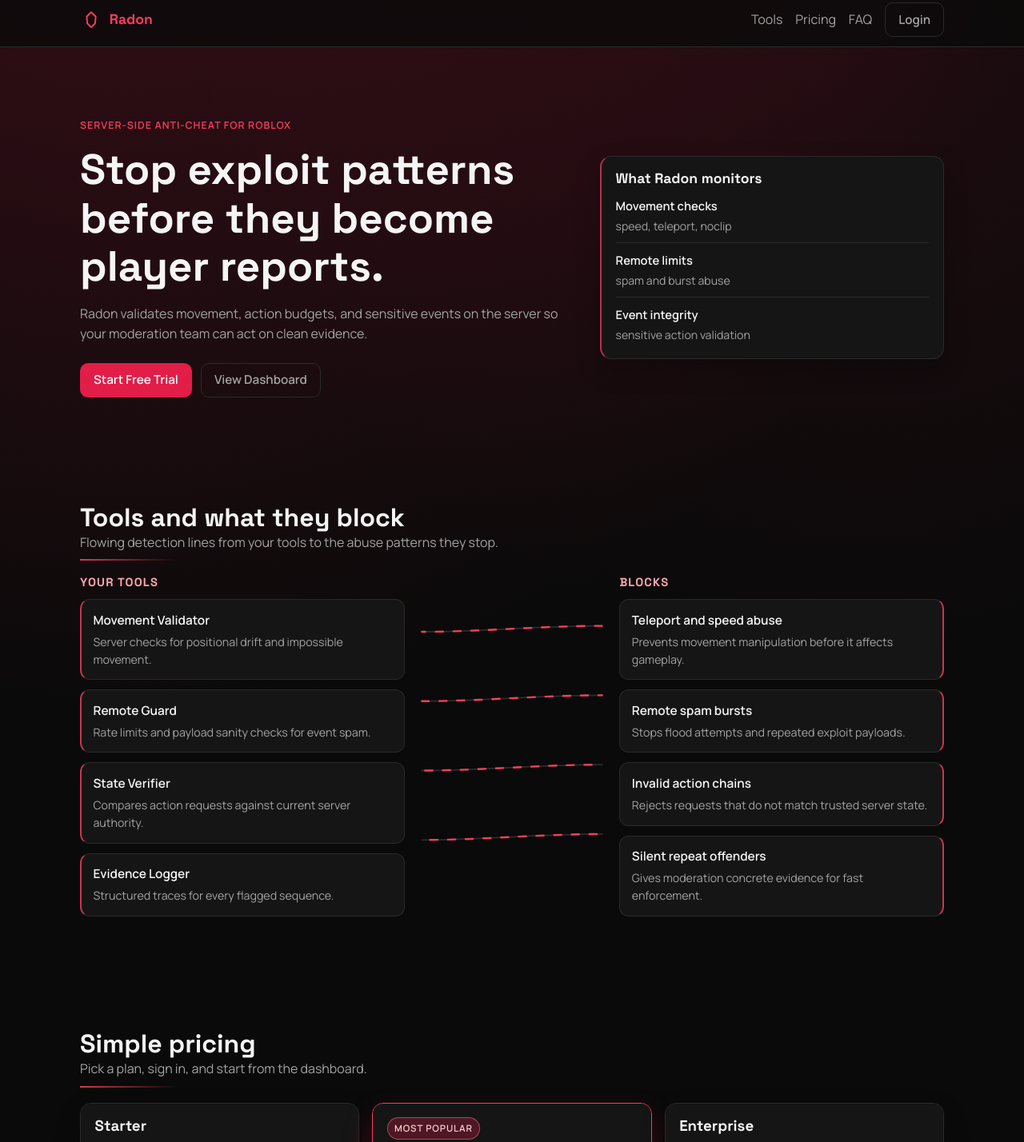
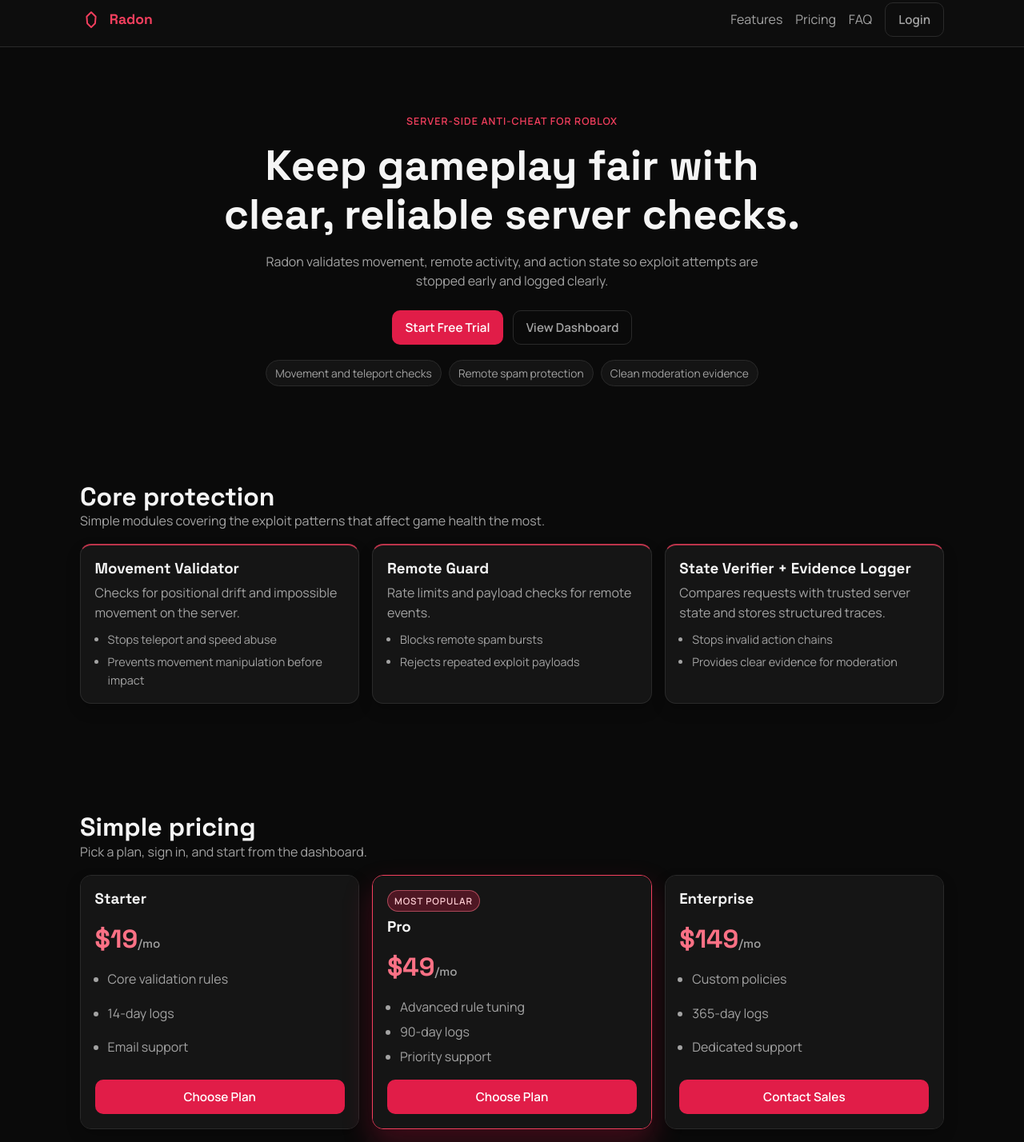
Before and after one commit to Yuagros/Radon, a plain HTML site: page index.html in a window 1280 px wide. Shown: the part 8-1436 px from the top of the page at 80% size. Drawn offline with Linux system fonts and the light colour scheme.

Commit message:
Simplify landing page layout and styling

```diff
--- a/index.html
+++ b/index.html
@@ -26,7 +26,7 @@
 
             <nav class="nav-links" aria-label="Primary">
                 <ul>
-                    <li><a href="#features">Tools</a></li>
+                    <li><a href="#features">Features</a></li>
                     <li><a href="#pricing">Pricing</a></li>
                     <li><a href="#faq">FAQ</a></li>
                     <li><a class="btn btn-ghost" href="login.html">Login</a></li>
@@ -37,88 +37,53 @@
 
     <main>
         <section class="hero container">
-            <div class="hero-grid">
-                <div class="hero-main">
             <p class="eyebrow">Server-side anti-cheat for Roblox</p>
-                    <h1>Stop exploit patterns before they become player reports.</h1>
-                    <p class="hero-copy">Radon validates movement, action budgets, and sensitive events on the server so your moderation team can act on clean evidence.</p>
+            <h1>Keep gameplay fair with clear, reliable server checks.</h1>
+            <p class="hero-copy">Radon validates movement, remote activity, and action state so exploit attempts are stopped early and logged clearly.</p>
             <div class="hero-actions">
                 <a class="btn btn-primary" href="#pricing">Start Free Trial</a>
                 <a class="btn btn-ghost" href="dashboard.html">View Dashboard</a>
             </div>
-                </div>
-
-                <aside class="hero-side card" aria-label="Platform highlights">
-                    <h2>What Radon monitors</h2>
-                    <ul class="hero-highlights">
-                        <li><strong>Movement checks</strong><span>speed, teleport, noclip</span></li>
-                        <li><strong>Remote limits</strong><span>spam and burst abuse</span></li>
-                        <li><strong>Event integrity</strong><span>sensitive action validation</span></li>
+            <ul class="hero-points">
+                <li>Movement and teleport checks</li>
+                <li>Remote spam protection</li>
+                <li>Clean moderation evidence</li>
             </ul>
-                </aside>
-            </div>
         </section>
 
         <section id="features" class="section container">
             <div class="section-head">
-                <h2>Tools and what they block</h2>
-                <p class="muted">Flowing detection lines from your tools to the abuse patterns they stop.</p>
+                <h2>Core protection</h2>
+                <p class="muted">Simple modules covering the exploit patterns that affect game health the most.</p>
             </div>
 
-            <div class="flow-map" aria-label="Tool to threat mapping">
-                <div class="flow-col tools-col">
-                    <h3>Your tools</h3>
-                    <article class="flow-item tool-item">
-                        <h4>Movement Validator</h4>
-                        <p>Server checks for positional drift and impossible movement.</p>
+            <div class="card-grid three-up clean-feature-grid">
+                <article class="card clean-feature">
+                    <h3>Movement Validator</h3>
+                    <p>Checks for positional drift and impossible movement on the server.</p>
+                    <ul class="clean-list">
+                        <li>Stops teleport and speed abuse</li>
+                        <li>Prevents movement manipulation before impact</li>
+                    </ul>
                 </article>
-                    <article class="flow-item tool-item">
-                        <h4>Remote Guard</h4>
-                        <p>Rate limits and payload sanity checks for event spam.</p>
+
+                <article class="card clean-feature">
+                    <h3>Remote Guard</h3>
+                    <p>Rate limits and payload checks for remote events.</p>
+                    <ul class="clean-list">
+                        <li>Blocks remote spam bursts</li>
+                        <li>Rejects repeated exploit payloads</li>
+                    </ul>
                 </article>
-                    <article class="flow-item tool-item">
-                        <h4>State Verifier</h4>
-                        <p>Compares action requests against current server authority.</p>
+
+                <article class="card clean-feature">
+                    <h3>State Verifier + Evidence Logger</h3>
+                    <p>Compares requests with trusted server state and stores structured traces.</p>
+                    <ul class="clean-list">
+                        <li>Stops invalid action chains</li>
+                        <li>Provides clear evidence for moderation</li>
+                    </ul>
                 </article>
-                    <article class="flow-item tool-item">
-                        <h4>Evidence Logger</h4>
-                        <p>Structured traces for every flagged sequence.</p>
-                    </article>
-                </div>
-
-                <div class="flow-lines" aria-hidden="true">
-                    <svg viewBox="0 0 260 420" preserveAspectRatio="none">
-                        <path class="flow-track" d="M8 52 C90 52 168 44 252 44"></path>
-                        <path class="flow-track" d="M8 146 C90 146 168 138 252 138"></path>
-                        <path class="flow-track" d="M8 240 C90 240 168 232 252 232"></path>
-                        <path class="flow-track" d="M8 334 C90 334 168 326 252 326"></path>
-
-                        <path class="flow-active" d="M8 52 C90 52 168 44 252 44"></path>
-                        <path class="flow-active delay-1" d="M8 146 C90 146 168 138 252 138"></path>
-                        <path class="flow-active delay-2" d="M8 240 C90 240 168 232 252 232"></path>
-                        <path class="flow-active delay-3" d="M8 334 C90 334 168 326 252 326"></path>
-                    </svg>
-                </div>
-
-                <div class="flow-col blocks-col">
-                    <h3>Blocks</h3>
-                    <article class="flow-item block-item">
-                        <h4>Teleport and speed abuse</h4>
-                        <p>Prevents movement manipulation before it affects gameplay.</p>
-                    </article>
-                    <article class="flow-item block-item">
-                        <h4>Remote spam bursts</h4>
-                        <p>Stops flood attempts and repeated exploit payloads.</p>
-                    </article>
-                    <article class="flow-item block-item">
-                        <h4>Invalid action chains</h4>
-                        <p>Rejects requests that do not match trusted server state.</p>
-                    </article>
-                    <article class="flow-item block-item">
-                        <h4>Silent repeat offenders</h4>
-                        <p>Gives moderation concrete evidence for fast enforcement.</p>
-                    </article>
-                </div>
             </div>
         </section>
 
--- a/style.css
+++ b/style.css
@@ -26,10 +26,7 @@ body {
 body {
     font-family: "Manrope", "Segoe UI", sans-serif;
     color: var(--text);
-    background:
-        radial-gradient(circle at 12% -10%, rgba(225, 29, 72, 0.22), transparent 42%),
-        radial-gradient(circle at 84% 0%, rgba(225, 29, 72, 0.1), transparent 34%),
-        var(--bg);
+    background: var(--bg);
     line-height: 1.55;
 }
 
@@ -67,7 +64,7 @@ svg {
     background: color-mix(in srgb, var(--card) 88%, black 12%);
     border: 1px solid var(--border);
     border-radius: var(--radius);
-    box-shadow: 0 14px 30px rgba(0, 0, 0, 0.25);
+    box-shadow: 0 8px 18px rgba(0, 0, 0, 0.2);
 }
 
 .btn {
@@ -113,8 +110,7 @@ svg {
     position: sticky;
     top: 0;
     z-index: 30;
-    backdrop-filter: blur(10px);
-    background: color-mix(in srgb, var(--bg) 80%, transparent);
+    background: #0d0d0d;
     border-bottom: 1px solid var(--border);
 }
 
@@ -160,56 +156,8 @@ svg {
 }
 
 .hero {
-    padding: 5.5rem 0 4rem;
-}
-
-.hero-grid {
-    display: grid;
-    grid-template-columns: 1.25fr 0.85fr;
-    gap: 1.1rem;
-    align-items: center;
-}
-
-.hero-main {
-    text-align: left;
-}
-
-.hero-side {
-    padding: 1rem;
-    border-left: 2px solid rgba(244, 63, 94, 0.72);
-    background: color-mix(in srgb, var(--card) 93%, black 7%);
-}
-
-.hero-side h2 {
-    font-size: 1.1rem;
-    margin-bottom: 0.8rem;
-}
-
-.hero-highlights {
-    list-style: none;
-    display: grid;
-    gap: 0.65rem;
-}
-
-.hero-highlights li {
-    display: grid;
-    gap: 0.2rem;
-    padding-bottom: 0.55rem;
-    border-bottom: 1px solid var(--border);
-}
-
-.hero-highlights li:last-child {
-    border-bottom: 0;
-    padding-bottom: 0;
-}
-
-.hero-highlights strong {
-    font-size: 0.92rem;
-}
-
-.hero-highlights span {
-    font-size: 0.88rem;
-    color: var(--muted);
+    padding: 5.2rem 0 3.2rem;
+    text-align: center;
 }
 
 .eyebrow {
@@ -223,27 +171,44 @@ svg {
 
 .hero h1 {
     width: min(760px, 100%);
-    margin: 0;
+    margin: 0 auto;
     font-size: clamp(2rem, 5vw, 3.3rem);
 }
 
 .hero-copy {
     width: min(640px, 100%);
-    margin: 1rem 0 0;
+    margin: 1rem auto 0;
     color: var(--muted);
 }
 
 .hero-actions {
     margin-top: 1.5rem;
     display: flex;
-    justify-content: flex-start;
+    justify-content: center;
     gap: 0.7rem;
     flex-wrap: wrap;
 }
 
+.hero-points {
+    list-style: none;
+    margin-top: 1.2rem;
+    display: flex;
+    flex-wrap: wrap;
+    justify-content: center;
+    gap: 0.55rem;
+}
+
+.hero-points li {
+    border: 1px solid var(--border);
+    border-radius: 999px;
+    background: #141414;
+    color: var(--muted);
+    padding: 0.3rem 0.7rem;
+    font-size: 0.86rem;
+}
+
 .section-head {
-    position: relative;
-    margin-bottom: 1.2rem;
+    margin-bottom: 1rem;
 }
 
 .section-head h2 {
@@ -251,12 +216,7 @@ svg {
 }
 
 .section-head::after {
-    content: "";
-    display: block;
-    margin-top: 0.55rem;
-    width: min(120px, 34vw);
-    height: 2px;
-    background: linear-gradient(90deg, rgba(244, 63, 94, 0.88), transparent);
+    display: none;
 }
 
 .card-grid {
@@ -276,96 +236,21 @@ svg {
     margin-bottom: 0.5rem;
 }
 
-.flow-map {
-    display: grid;
-    grid-template-columns: minmax(0, 1fr) 240px minmax(0, 1fr);
-    gap: 0.9rem;
-    align-items: stretch;
+.clean-feature {
+    background: #151515;
+    border-top: 2px solid rgba(244, 63, 94, 0.75);
 }
 
-.flow-col {
-    display: grid;
-    gap: 0.75rem;
-    align-content: start;
+.clean-feature p {
+    color: var(--muted);
 }
 
-.flow-col h3 {
-    font-size: 0.92rem;
-    color: #fda4af;
-    text-transform: uppercase;
-    letter-spacing: 0.08em;
-}
-
-.flow-item {
-    background: color-mix(in srgb, var(--card) 93%, black 7%);
-    border: 1px solid var(--border);
-    border-radius: 12px;
-    padding: 0.85rem 0.9rem;
-}
-
-.flow-item h4 {
-    font-size: 0.96rem;
-    margin-bottom: 0.25rem;
-}
-
-.flow-item p {
+.clean-list {
+    margin: 0.65rem 0 0 1rem;
+    display: grid;
+    gap: 0.35rem;
     color: var(--muted);
-    font-size: 0.89rem;
-}
-
-.tool-item {
-    border-left: 2px solid rgba(244, 63, 94, 0.8);
-}
-
-.block-item {
-    border-right: 2px solid rgba(244, 63, 94, 0.8);
-}
-
-.flow-lines {
-    display: block;
-    min-height: 420px;
-    padding: 1.35rem 0;
-}
-
-.flow-lines svg {
-    width: 100%;
-    height: 100%;
-}
-
-.flow-track,
-.flow-active {
-    fill: none;
-    stroke-linecap: round;
-}
-
-.flow-track {
-    stroke: rgba(115, 115, 115, 0.32);
-    stroke-width: 2;
-}
-
-.flow-active {
-    stroke: #f43f5e;
-    stroke-width: 2.6;
-    stroke-dasharray: 10 14;
-    animation: flow-line 4s linear infinite;
-}
-
-.flow-active.delay-1 {
-    animation-delay: 0.45s;
-}
-
-.flow-active.delay-2 {
-    animation-delay: 0.9s;
-}
-
-.flow-active.delay-3 {
-    animation-delay: 1.35s;
-}
-
-@keyframes flow-line {
-    to {
-        stroke-dashoffset: -170;
-    }
+    font-size: 0.9rem;
 }
 
 .pricing-card {
@@ -600,46 +485,6 @@ svg {
         padding-top: 5.2rem;
     }
 
-    .hero-grid {
-        grid-template-columns: 1fr;
-    }
-
-    .hero-main {
-        text-align: center;
-    }
-
-    .hero h1 {
-        margin: 0 auto;
-    }
-
-    .hero-copy {
-        margin-left: auto;
-        margin-right: auto;
-    }
-
-    .hero-actions {
-        justify-content: center;
-    }
-
-    .hero-side {
-        border-left: 0;
-        border-top: 2px solid rgba(244, 63, 94, 0.72);
-    }
-
-    .flow-map {
-        grid-template-columns: 1fr;
-        gap: 0.75rem;
-    }
-
-    .flow-lines {
-        display: none;
-    }
-
-    .block-item {
-        border-right: 0;
-        border-left: 2px solid rgba(244, 63, 94, 0.8);
-    }
-
     .three-up {
         grid-template-columns: 1fr;
     }
@@ -682,8 +527,4 @@ svg {
     .faq-symbol {
         transition: none !important;
     }
-
-    .flow-active {
-        animation: none !important;
-    }
 }
```
Lines whose indentation alone changed are shown as unchanged.
